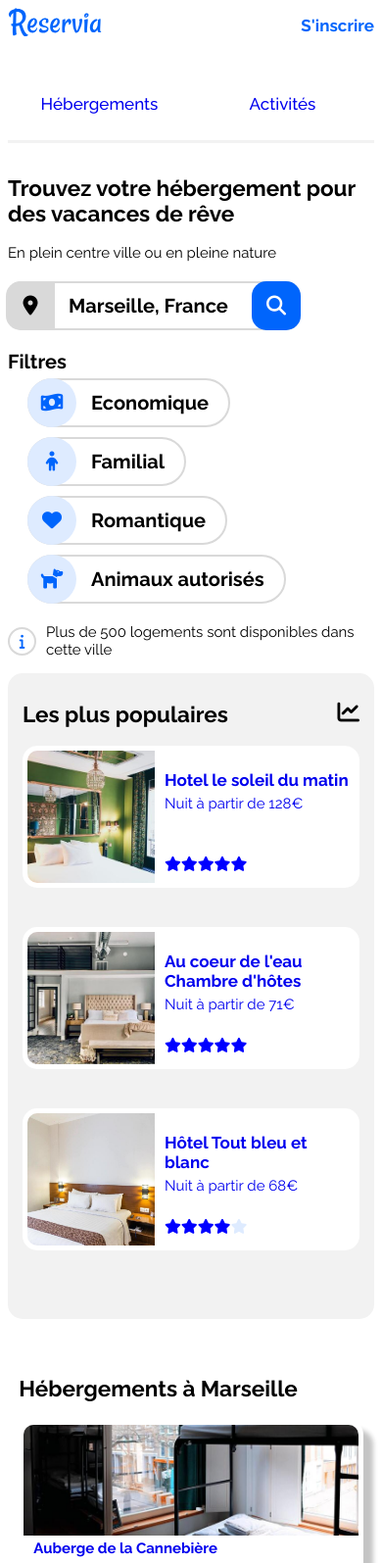
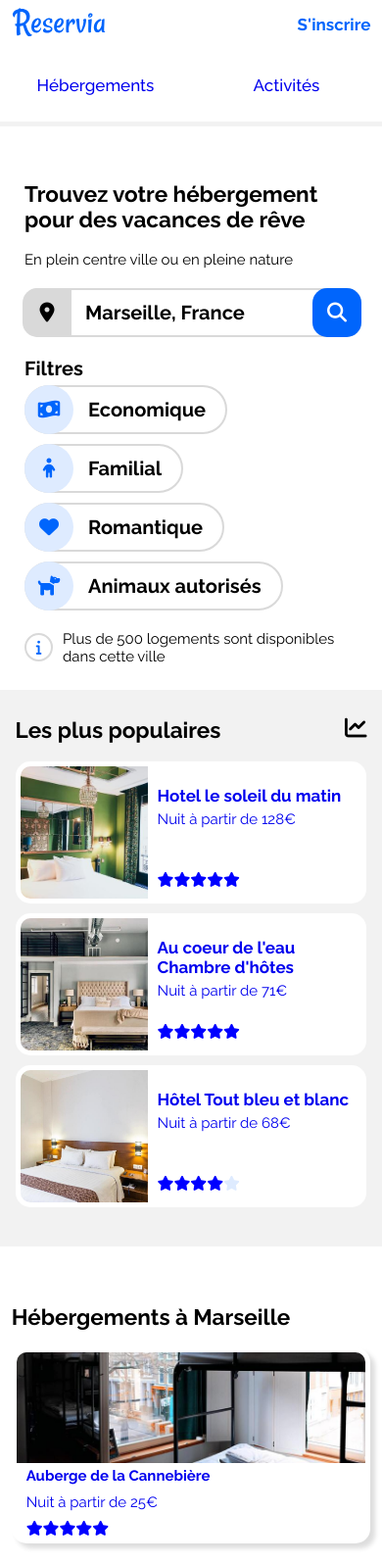
Before and after one commit to Mmonchatre/MichelMonchatre_2_13042021, a plain HTML site: page index.html in a window 390 px wide. Shown: the top 1595 px of the page at 98% size. Drawn offline with Linux system fonts and the light colour scheme.

Commit message:
soulignement menu header 100% largeur

```diff
--- a/reservia.css
+++ b/reservia.css
@@ -11,11 +11,11 @@ body
     margin: 0px; /* pour suppression decalage de 8px par defaut du header */
 }
 
-header, main, .footer_class  {
+
+header nav, main, .footer_class  {
     max-width:1200px;  /* 1200 = conseil mentor */
     margin: 0 auto;
-    padding-left: 8px;
-    padding-right: 8px;
+    padding: 0 20px;
 }
 
 i {
@@ -49,7 +49,7 @@ header {
 }
 
 header nav #logo {
-    margin-right:auto
+    flex-grow: 1;
 }
 
 header nav {
@@ -78,17 +78,18 @@ header nav ul {
     padding-left: 30px;
     padding-right: 30px;
     border-top: 3px solid transparent;
+    border-bottom: 5px solid transparent;
 }
 
 
 a.inscrire {
     margin-left: 30px;
-    border-top: 3px solid transparent;
     font-weight: 700;
     color:#0065FC;
 }
 
 #header_menu li:hover {
+    color: #0065FC;
     border-top : 3px solid #0065FC;
 }
 
@@ -128,7 +129,6 @@ a.inscrire {
     font-size: 20px;
     padding-left: 10px;
     margin-left: 4px;
-    width: 200px; /* optionnel, pour plusressembler a la maquette */
 }
 
 .champ_recherche button  {
@@ -173,6 +173,9 @@ a.inscrire {
     flex-shrink: 0;
 }
 
+.cercle_filtre,  .bouton_recherche_gauche, .loupe_recherche {
+    flex-shrink: 0;
+}
 .infos {
     display:flex;
     align-items: center;
@@ -423,7 +426,7 @@ a.inscrire {
     flex-direction: column;
     overflow:hidden;
 	border-radius: 15px;
-	box-shadow: 5px 5px 5px grey;
+	box-shadow: 5px 5px 5px #DDD;
     font-weight: 700;
     margin:10px 0px 10px 0px;
 }
@@ -495,47 +498,64 @@ Grands écrans d'ordinateurs et télévisions
 
 @media screen and (max-width: 767px) {
 
-    .hebergements, .populaires {
+    .hebergements, .populaires, .activites {
         max-width: 100%;
         width : 100%;
     }
+
     #bandeau_filtre, .footer_class {
         flex-direction: column;
         align-items: flex-start;
     }
 
+    header nav, main, .footer_class {
+        padding: 0
+    }
 
     main {
         padding-top: 160px
     }
 
 
-
     /* dans le header : premiere ligne  logo et "s'inscrire" ; deuxieme = navigation */
 
     header  {
+        width: 100%;
         display: flex;
+        flex-wrap: wrap;
         flex-direction: column;
         height:160px;
     }
 
     header nav {
-        flex-wrap: wrap;
-        width: 100%; /* a verifier */
+        width: 100%;
+    }
+
+    header nav {
+        justify-content: space-around;
     }
 
     #header_menu {
         justify-content: space-around;
+        width: 100%;
+        margin: 0;
         order: 3;
     }
 
     header nav ul {
-        margin-left: 0px;
-        width: 100%;
-        justify-content: space-around;
+
         padding: 0px;
-        order: 3;
+
     }
+
+    a.inscrire {
+        padding-right: 3%
+    }
+
+    header nav #logo {
+        padding-left: 3%;
+    }
+
 
     /* trait sous le menu nav */
     #header_menu li {
@@ -543,14 +563,45 @@ Grands écrans d'ordinateurs et télévisions
         text-align: center;
         justify-content: center;
         padding: 0px;
-        border-bottom: 3px solid #F2F2F2;
+        border-top: transparent;
+        border-bottom: 5px solid #F2F2F2;
     }
 
     #header_menu li:hover {
-        border-top: 0px;
-        border-bottom : 3px solid #0065FC;
+        color: #0065FC;
+        border-top: transparent;
+        border-bottom : 5px solid #0065FC;
     }
 
+
+
+/* dans le champ recherche , changer le mot rechercher par la loupe avec encadrement radius */
+.champ_recherche button {
+    display: none;}
+
+.champ_recherche .loupe_recherche {
+    display:contents;
+    display: flex;
+    background-color: #0065FC;
+    border-radius: 15px  ;
+    }
+
+    .input_recherche {
+        width: 100%
+    }
+    .recherche {
+        margin: 25px;
+    }
+
+    .bouton_filtre {
+    margin: 5px 0px;
+
+    }
+
+    .champ_recherche {
+        width: 100%;
+        margin: 20px    auto;
+    }
 
 /* ancrage navigation hebergements et activites */
 #hebergements, #activites {
@@ -564,23 +615,9 @@ Grands écrans d'ordinateurs et télévisions
     justify-content: space-around;
 }
 
-
-/* dans le champ recherche , changer le mot rechercher par la loupe avec encadrement radius */
-    .champ_recherche button {
-        display: none;}
-
-    .champ_recherche .loupe_recherche {
-        display:contents;
-        display: flex;
-        align-items: center;
-        justify-content: center;
-        width: 50px;
-        height: 50px;
-        background-color: #0065FC;
-        border-radius: 15px  ;
-        margin-left: -15px;
-        }
-
+.populaires {
+    border-radius: 0;
+}
 
 
     /* background hebergement blanc et ombrage des etiquettes de hebergements */
@@ -591,7 +628,7 @@ Grands écrans d'ordinateurs et télévisions
     .hebergement {
         width: 100%;
         margin-bottom: 20px;
-        box-shadow: 10px 10px 5px rgb(196, 196, 196);
+        box-shadow: 5px 5px 5px #DDD;
     }
 
     /* faire passer les populaires avant les hebergements */
@@ -601,46 +638,32 @@ Grands écrans d'ordinateurs et télévisions
     }
 
 
- .colonne_activites {
-     width: 100%
+
+.activites {
+    width: 94%;
+    padding-left: 3%;
+    padding-right: 3%;
  }
 
- .activites h2 {
-     padding-left: 10%; /* a verifier */
+ .colonne_activites {
+     width: 100%;
  }
 
- /* suppression padding de activites */
- .colonne_activites {
-     padding: 0px;
-     margin: 10px;
- }
-
-/*
-    header, main {
-        padding-left: 0px;
-        padding-right: 0px;
-        margin-left: auto;
-        margin-right: auto;
-    }
-*/
+  .colonnes_activites div  {
+      padding-left: 0% ;
+      padding-right: 0%
+  }
 
 
-
-.colonne_populaires {
-    display: flex;
-    flex-wrap: wrap;
-    flex-direction: row;
-    justify-content: space-between;
-}
     /* les tailles d'images des activités sont les memes que pour les populaires     */
     .activite_format1 img , .activite_format2 img , .activite_format3 img {
         width: 100%;
         height: 135px;
     }
-    .populaire {
-		margin-bottom : 30px;
-	}
 
+    .footer_class {
+        margin-left:25px;
+    }
     .footer-item {
         width: 100%;
     }
```
Also changed, not shown: index.html (+3 -1 lines).
